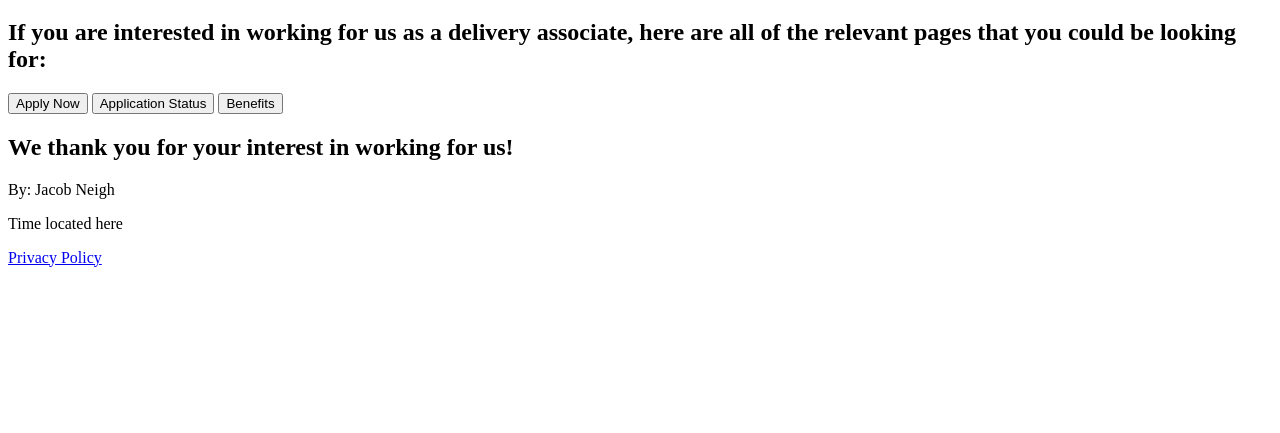
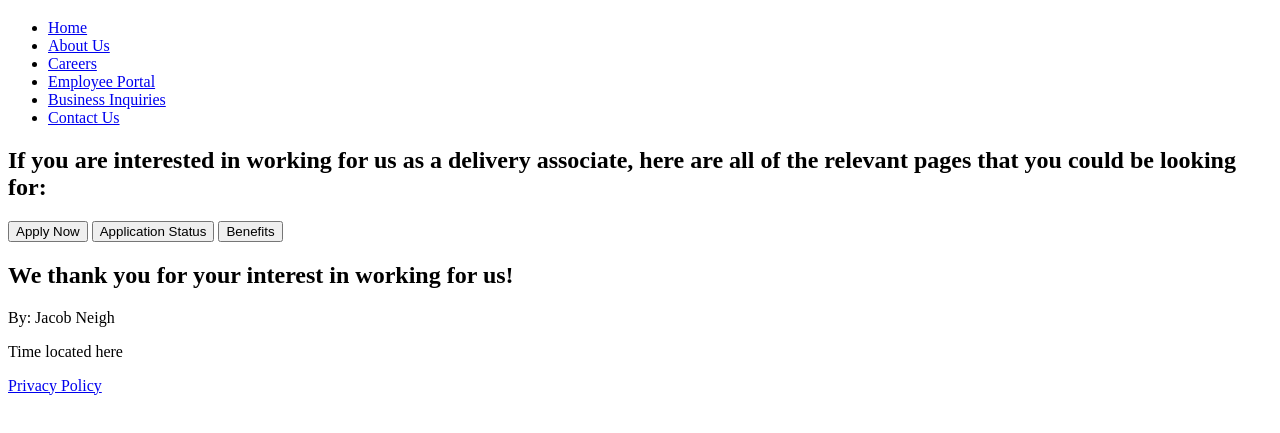
Before and after one commit to JNeigh2/cmst386, a plain HTML site: page project4/careers.html in a window 1280 px wide. Shown: the part 61-494 px from the top of the page. Drawn offline with Linux system fonts and the light colour scheme.

Commit message:
Update careers.html

```diff
--- a/project4/careers.html
+++ b/project4/careers.html
@@ -7,6 +7,14 @@
 	<header>
     	<h1>Careers</h1>
         <nav>
+		<ul>
+			<li><a href="homepage.html">Home</a></li>
+			<li><a href="aboutus.html">About Us</a></li>
+			<li><a href="careers.html">Careers</a></li>
+			<li><a href="employeeportal.html">Employee Portal</a></li>
+			<li><a href="business.html">Business Inquiries</a></li>
+			<li><a href="contact.html">Contact Us</a></li>
+		</ul>
         </nav>
     </header>
     	<h2>If you are interested in working for us as a delivery associate, here are all of the relevant pages that you could be looking for:</h2>
```
